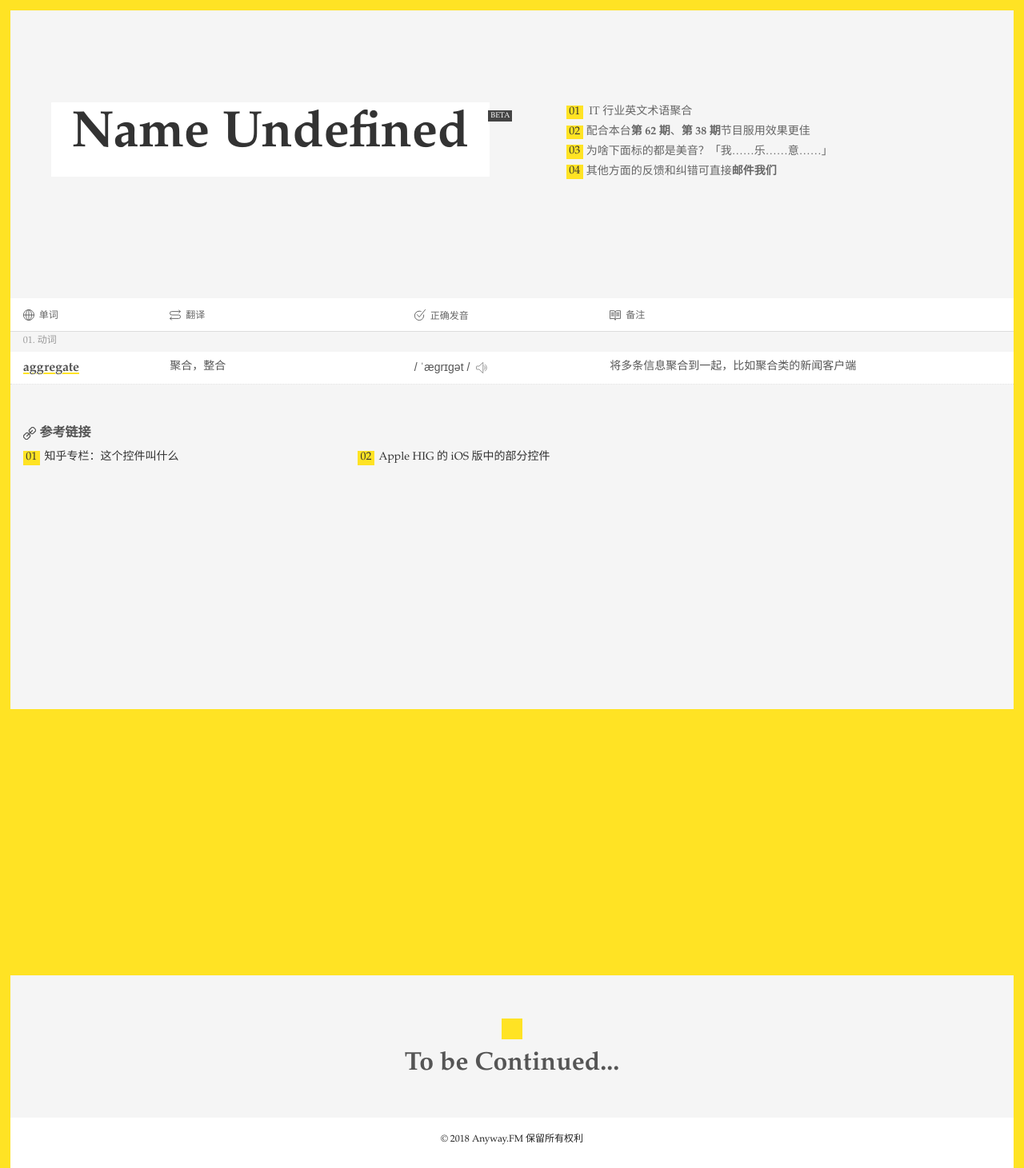
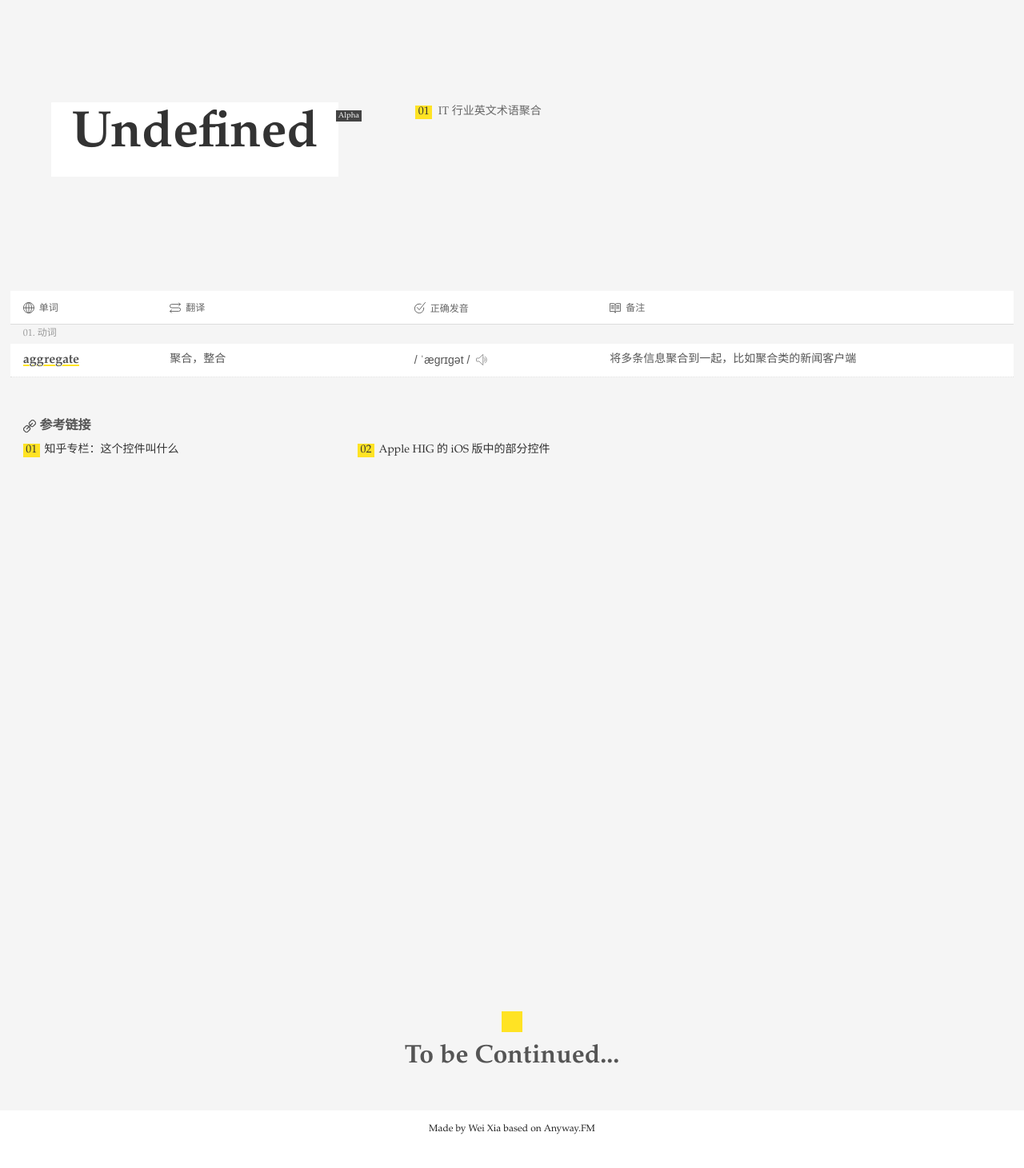
Before and after one commit to Wei-Xia/most-frequent-technology-english-words, a Jekyll site: the page built from index.html, in a window 1280 px wide. Shown: the whole page at 80% size. Built offline with Jekyll 4.4.1, drawn with Linux system fonts in a browser that asks for light colours.

Commit message:
Update dev.html

```diff
--- a/_layouts/dev.html
+++ b/_layouts/dev.html
@@ -18,19 +18,20 @@
 	<meta name="twitter:title" content="IT 术语小词典">
 	<meta name="twitter:site" content="@anyway__fm">
 	<meta name="twitter:image" content="https://s.anw.red/anyway.abc/preview.png">
+	<base target="_blank">
 </head>
 
 <body>
 	<header>
 		<div class="inner">
-			<h1>Name Undefined<sup>BETA</sup></h1>
+			<h1>Undefined<sup>Alpha</sup></h1>
 			<div class="tagline">
 				<ol>
 					<li><span>01</span> IT 行业英文术语聚合</li>
-					<li><span>02</span>配合本台<a href="https://Anyway.FM/terms-in-english/#title">第 62 期</a>、<a
+					<!-- <li><span>02</span>配合本台<a href="https://Anyway.FM/terms-in-english/#title">第 62 期</a>、<a
 							href="https://Anyway.FM/ui-terms-1/#title">第 38 期</a>节目服用效果更佳</li>
 					<li><span>03</span>为啥下面标的都是美音？「我……乐……意……」</li>
-					<li><span>04</span>其他方面的反馈和纠错可直接<a href="mailto:hello@anyway.fm">邮件我们</a></li>
+					<li><span>04</span>其他方面的反馈和纠错可直接<a href="mailto:hello@anyway.fm">邮件我们</a></li> -->
 				</ol>
 			</div>
 		</div>
@@ -58,14 +59,9 @@
 		<p></p>To be Continued...
 	</div>
 	<footer>
-		<div class="inner">© 2018 <a href="https://anyway.fm">Anyway.FM</a> 保留所有权利</div>
+		<div class="inner">Made by <a href="https://weixia.dev/">Wei Xia</a> based on <a
+				href="https://abc.anyway.fm/">Anyway.FM</a></div>
 	</footer>
-	<div class="mask mt"></div>
-	<div class="mask mb"></div>
-	<div class="mask mv ml"></div>
-	<div class="mask mv mr"></div>
-	<div class="mask mv ml2"></div>
-	<div class="mask mv mr2"></div>
 	<div class="x-corner x-corner-l"><svg xmlns="http://www.w3.org/2000/svg" viewBox="0 0 50 50">
 			<path d="M0 49.9L50 49.9C32.6 49.9 26.3 48.1 20 44.7 13.6 41.3 8.6 36.3 5.2 29.9 1.8 23.6 0 17.3 0-0.1L0 49.9Z"
 				fill="#ffe324" /></svg></div>
```
